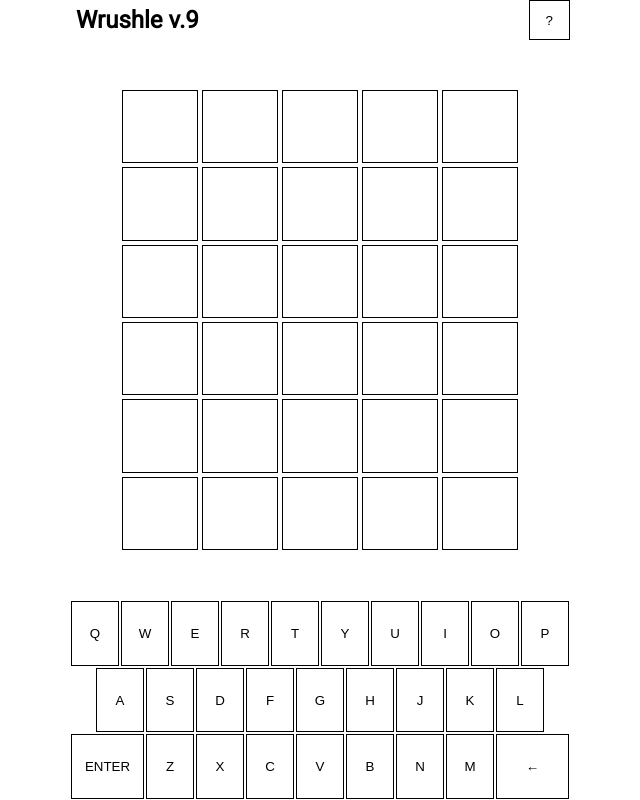
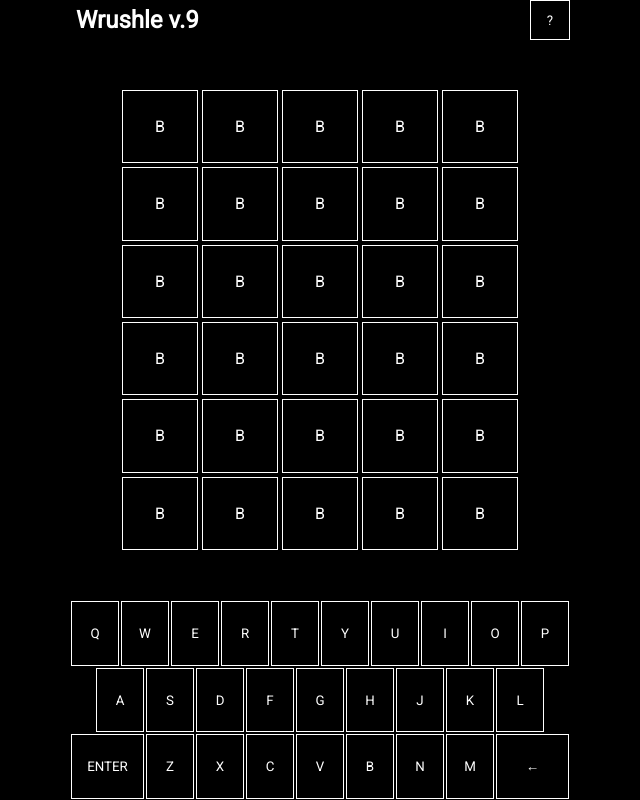
Before and after one commit to onsclom/wordleRush, a Svelte app: page / in a window 1280 px wide. Shown: the whole page, without its empty margins (320-960 px from the left). Built offline with nearby package versions, Linux system fonts and the light colour scheme.

Commit message:
Improve type logic

```diff
--- a/public/global.css
+++ b/public/global.css
@@ -1,23 +1,28 @@
 @import url('https://fonts.googleapis.com/css2?family=Roboto&display=swap');
 
 :root {
-	--main-bg-color: white;
-	--main-text-color: black;
+	--main-bg-color: black;
+	--main-text-color: white;
 }
 
 html,
 body {
+	background-color: var(--main-bg-color);
   margin: 0;
 	padding: 0;
   width: 100%;
   height: 100%;
 	font-family: 'Roboto', sans-serif;
 	font-size: 1rem;
+	color: var(--main-text-color)
 }
 
 button {
+	background-color: var(--main-bg-color);
+	font-family: 'Roboto', sans-serif;
 	background: var(--main-bg-color);
 	border: 1px solid var(--main-text-color);
 	padding: 1rem;
 	cursor: pointer;
+	color: var(--main-text-color)
 }
--- a/src/App.svelte
+++ b/src/App.svelte
@@ -1,35 +1,15 @@
 <script lang="ts">
+	import WrushleGame from './WrushleGame'
 	import Header from './Header.svelte'
 	import Grid from './Grid.svelte'
 	import Keyboard from './Keyboard.svelte'
 	import Instructions from './Instructions.svelte'
 	import Results from './Results.svelte'
 
-	class WrushleGame {
-		curTimeStamp: number
-		currentGrid: string[][]
-		results: Results
-
-		//gameStats
-		gameEndTime: number
-
-		constructor() {
-			this.curTimeStamp = new Date().getMilliseconds()
-			this.currentGrid = []
-			for (let y = 0; y<6; y++) {
-				let curRow: string[] = []
-				for (let x = 0; x<5; x++)
-					curRow.push("")
-				this.currentGrid.push(curRow)
-			}
-			//this.results = new Results()
-		}
-	}
-
 	let game = new WrushleGame()
 	let browserStorage = JSON.parse( window.localStorage.getItem("game") ) as WrushleGame
 	// if game already played today
-	if ( browserStorage && new Date(browserStorage.curTimeStamp).toDateString() ==  new Date().toDateString() )
+	if ( browserStorage && new Date(browserStorage.timestamp).toDateString() ==  new Date().toDateString() )
 		// load current day
 		game = browserStorage
 
@@ -42,7 +22,7 @@
 
 <main>
 	<Header/>
-	<Grid grid={game.currentGrid} />
+	<Grid grid={game.grid.letters} colors={game.grid.colors}/>
 	<Keyboard on:keyPress={handleKeyPressed} />
 
 	<Instructions/>
--- a/src/Grid.svelte
+++ b/src/Grid.svelte
@@ -1,6 +1,8 @@
 <script lang="ts">
+  import type { Color } from './WrushleGame'
 
   export let grid: string[][];
+  export let colors: Color[][];
 </script>
 
 <div class="holder">
@@ -40,8 +42,10 @@
       ". . . . ."
       ". . . . .";
   }
-
   .box {
+    display: flex;
+    align-items: center;
+    justify-content: center;
     flex-grow: 1;
     margin: 2px;
     border: 1px solid var(--main-text-color);
--- /dev/null
+++ b/src/WrushleGame.ts
@@ -0,0 +1,49 @@
+export enum Color {
+  Blank,
+  Black,
+  Yellow,
+  Green
+}
+
+class Grid {
+  letters: string[][]
+  colors: Color[][]
+
+  constructor() {
+    this.letters = []
+    this.colors = []
+    for (let y = 0; y<6; y++) {
+      let lettersRow: string[] = []
+      let colorsRow: Color[] = []
+      for (let x = 0; x<5; x++) {
+        colorsRow.push( Color.Blank )
+        lettersRow.push( "B" )
+      }
+      this.colors.push(colorsRow)
+      this.letters.push(lettersRow)
+    }
+  }
+}
+
+class GameStats {
+  gameStartTime: number
+  gameEndTime: number
+
+  score: number
+
+  attemptedWords: string[]
+  guessHistory: Grid[]
+}
+
+export default class WrushleGame {
+  timestamp: number
+  grid: Grid
+  stats: GameStats
+
+  keyColors: { [letter:string]: Color }
+
+  constructor() {
+    this.timestamp = new Date().getMilliseconds()
+    this.grid = new Grid()
+  }
+}
```
